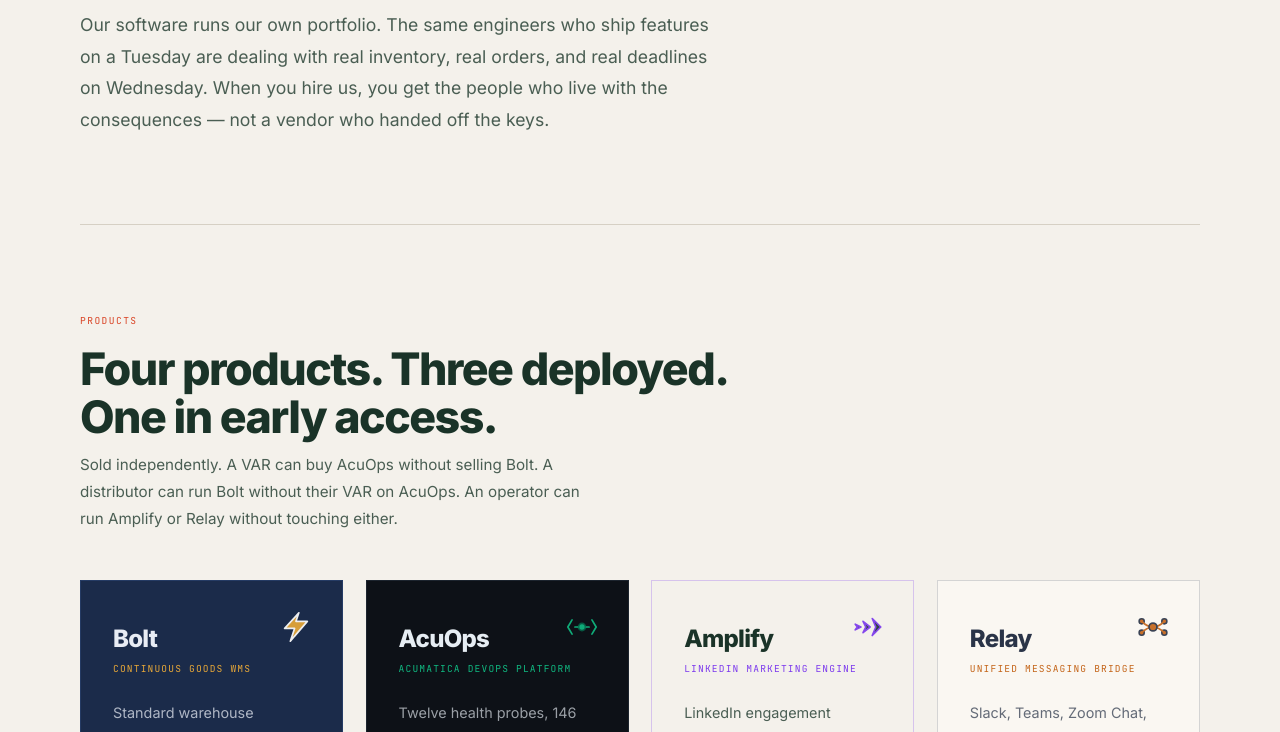
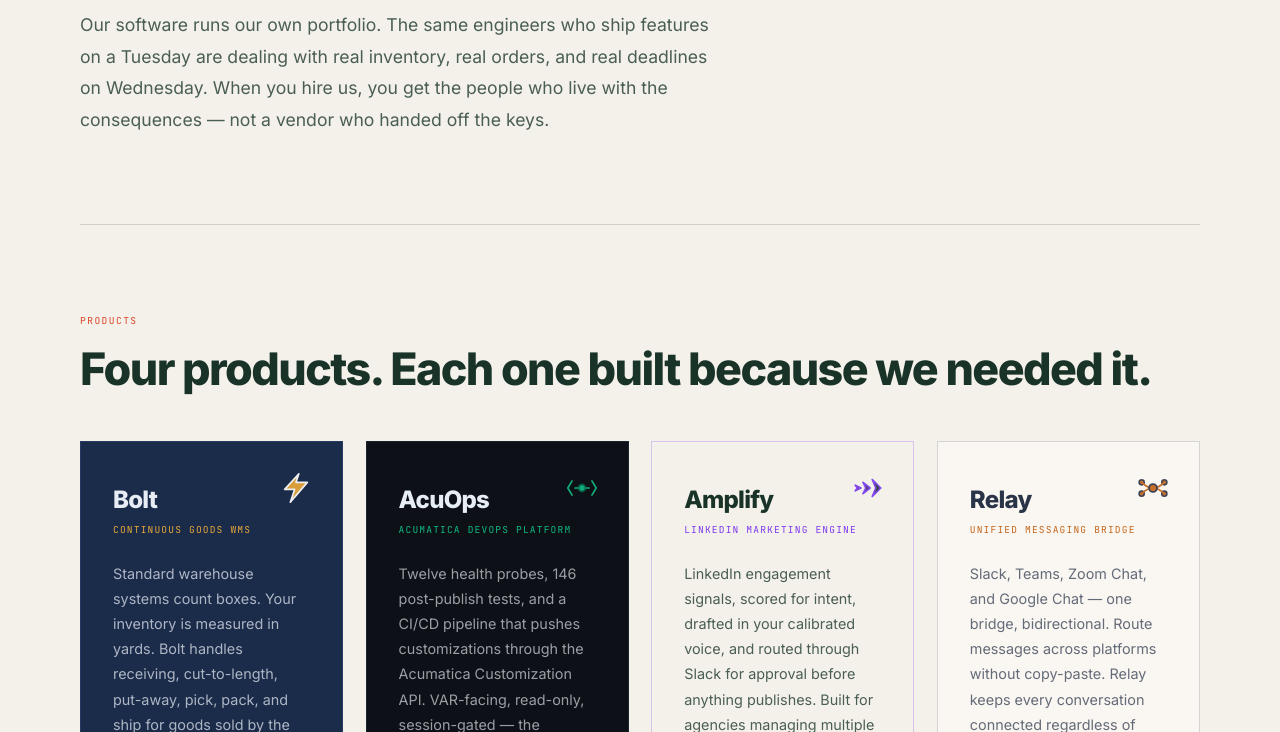
Before and after one commit to studio-b-ai/b-studio-website, a plain HTML site: page index.html in a window 1280 px wide. Shown: the part 500-1232 px from the top of the page. Drawn offline with Linux system fonts and the light colour scheme; a script that the page names is missing.

Commit message:
copy(products): cut VAR channel intro, sharper section title

```diff
--- a/index.html
+++ b/index.html
@@ -693,8 +693,7 @@ footer .f-links a:hover { color: var(--forest); }
 <!-- ── Products ── -->
 <section class="section fade-in" id="products">
   <div class="section-eyebrow">Products</div>
-  <div class="section-title">Four products. Three deployed.<br>One in early access.</div>
-  <p class="section-intro">Sold independently. A VAR can buy AcuOps without selling Bolt. A distributor can run Bolt without their VAR on AcuOps. An operator can run Amplify or Relay without touching either.</p>
+  <div class="section-title">Four products. Each one built because we needed it.</div>
 
   <div class="products-grid">
     <a class="product-card card-bolt" href="https://bolt.b.studio">
```
